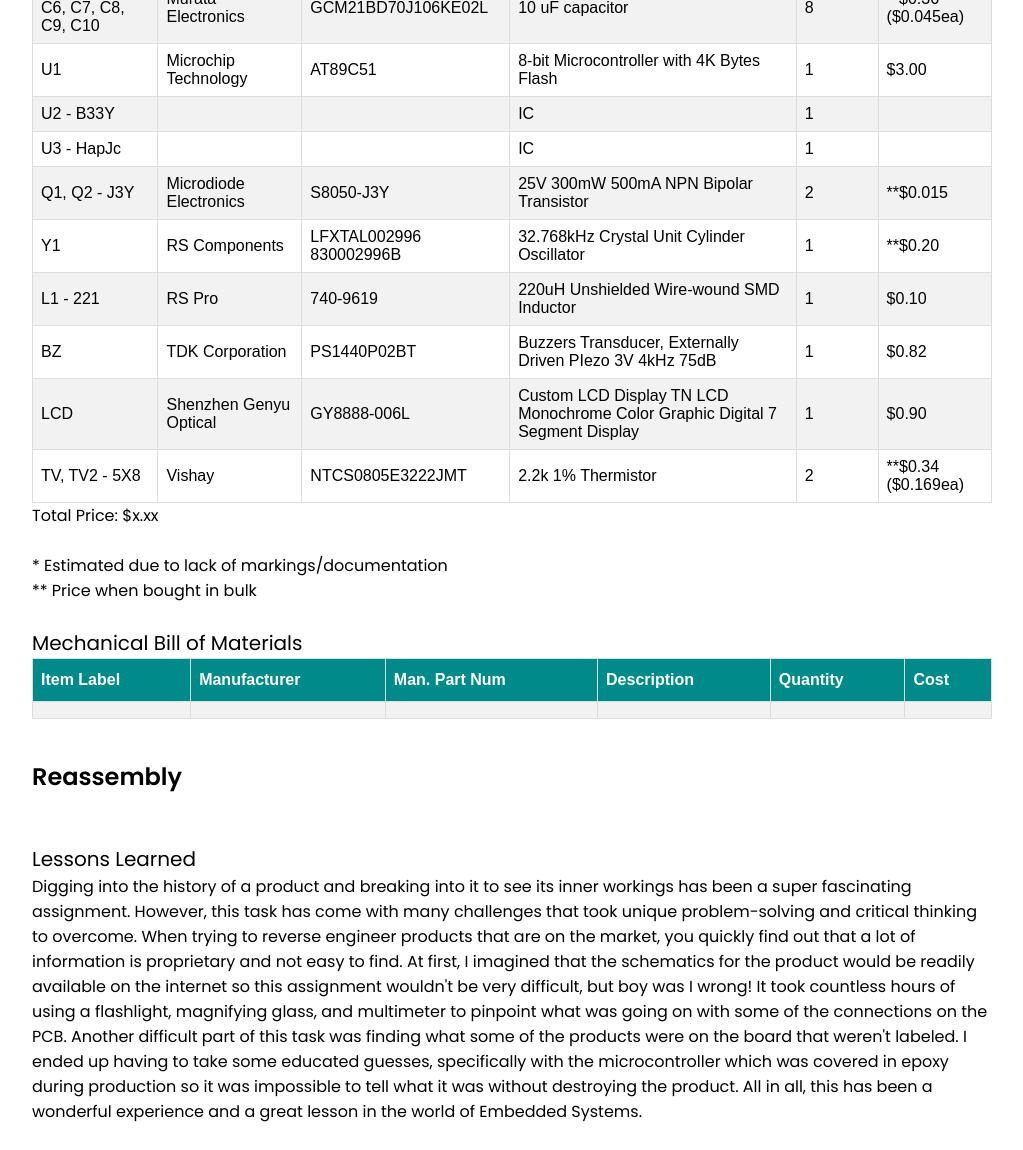
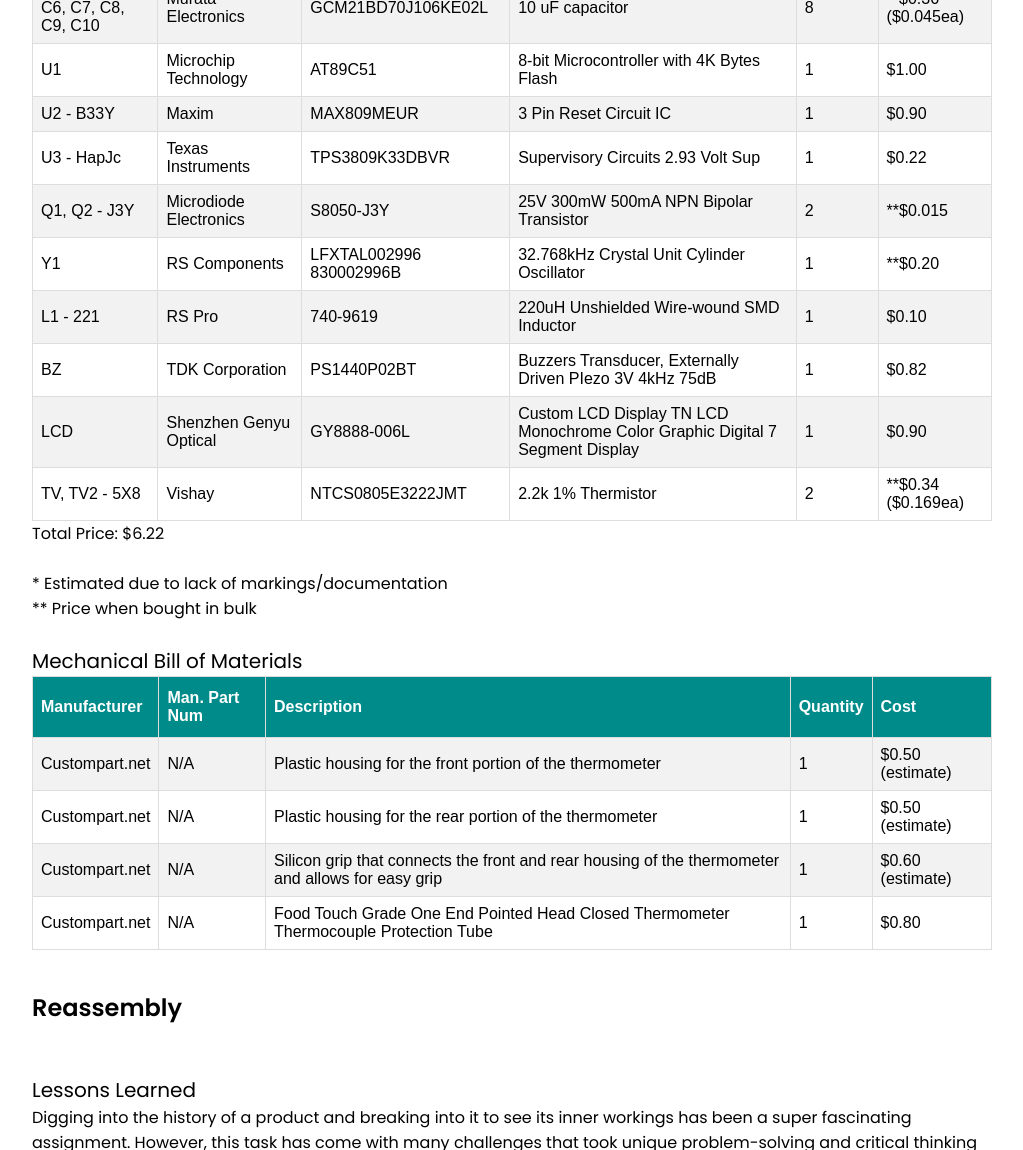
Before and after one commit to eKilpatrick/DissectionWebsite, a plain HTML site: page index.html in a window 1280 px wide. Shown: the part 4520-5670 px from the top of the page, without its empty margins (128-1151 px from the left). Drawn offline with Linux system fonts and the light colour scheme.

Commit message:
Updated minor things

```diff
--- a/index.html
+++ b/index.html
@@ -1,14 +1,12 @@
 <!--
     Still left to complete
         - Operation
-            -Usage timing diagrams
+** at simrall            -Usage timing diagrams
         - Analysis
-            -Tables showing expected and extreme values during operation
+** at simrall            -Tables showing expected and extreme values during operation
             -Component-Level Schematic
-**            -Finish Electrical BOM (Still 2 ICs to figure out what they are)
-**            -Non-Electrical BOM
         - Reassembly
-            -Complete reassembly
+** at simrall            -Complete reassembly
 -->
 
 <!DOCTYPE html>
@@ -308,23 +306,23 @@
                 <td>AT89C51</td>
                 <td>8-bit Microcontroller with 4K Bytes Flash</td>
                 <td>1</td>
-                <td>$3.00</td>
+                <td>$1.00</td>
             </tr>
             <tr>
                 <td>U2 - B33Y</td>
-                <td></td>
-                <td></td>
-                <td>IC</td>
+                <td>Maxim</td>
+                <td>MAX809MEUR</td>
+                <td>3 Pin Reset Circuit IC</td>
                 <td>1</td>
-                <td></td>
+                <td>$0.90</td>
             </tr>
             <tr>
                 <td>U3 - HapJc</td>
-                <td></td>
-                <td></td>
-                <td>IC</td>
+                <td>Texas Instruments</td>
+                <td>TPS3809K33DBVR</td>
+                <td>Supervisory Circuits 2.93 Volt Sup</td>
                 <td>1</td>
-                <td></td>
+                <td>$0.22</td>
             </tr>
             <tr>
                 <td>Q1, Q2 - J3Y</td>
@@ -375,7 +373,7 @@
                 <td>**$0.34 ($0.169ea)</td>
             </tr>
         </table>
-        <div>Total Price: $x.xx</div>
+        <div>Total Price: $6.22</div>
         <br>
         <div>* Estimated due to lack of markings/documentation</div>
         <div>** Price when bought in bulk</div>
@@ -384,7 +382,6 @@
         <div style="font-size:20px">Mechanical Bill of Materials</div>
         <table id="bom">
             <tr>
-                <th>Item Label</th>
                 <th>Manufacturer</th>
                 <th>Man. Part Num</th>
                 <th>Description</th>
@@ -392,12 +389,32 @@
                 <th>Cost</th>
             </tr>
             <tr>
-                <td></td>
-                <td></td>
-                <td></td>
-                <td></td>
-                <td></td>
-                <td></td>
+                <td>Custompart.net</td>
+                <td>N/A</td>
+                <td>Plastic housing for the front portion of the thermometer</td>
+                <td>1</td>
+                <td>$0.50 (estimate)</td>
+            </tr>
+            <tr>
+                <td>Custompart.net</td>
+                <td>N/A</td>
+                <td>Plastic housing for the rear portion of the thermometer</td>
+                <td>1</td>
+                <td>$0.50 (estimate)</td>
+            </tr>
+            <tr>
+                <td>Custompart.net</td>
+                <td>N/A</td>
+                <td>Silicon grip that connects the front and rear housing of the thermometer and allows for easy grip</td>
+                <td>1</td>
+                <td>$0.60 (estimate)</td>
+            </tr>
+            <tr>
+                <td>Custompart.net</td>
+                <td>N/A</td>
+                <td>Food Touch Grade One End Pointed Head Closed Thermometer Thermocouple Protection Tube</td>
+                <td>1</td>
+                <td>$0.80</td>
             </tr>
         </table>
 
```
